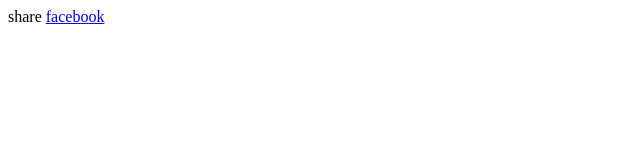
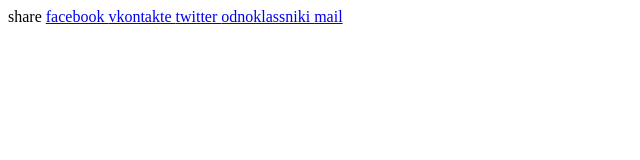
Before and after one commit to OlgaAlekseeva/OlgaAlekseeva.github.io, a plain HTML site: page index.html in a window 1280 px wide. Shown: the whole page, without its empty margins (0-640 px from the left). Drawn offline with Linux system fonts and the light colour scheme.

Commit message:
test share3

```diff
--- a/index.html
+++ b/index.html
@@ -28,8 +28,24 @@
 <body>
 share
 
+<a href="#" onclick="window.open('http://www.facebook.com/sharer.php?s=100&url=http://olgaalekseeva.github.io', '', 'toolbar=0,status=0,width=626,height=436');">
+facebook
+</a>
+
 <a href="#" onclick="window.open('http://vkontakte.ru/share.php?url=http://olgaalekseeva.github.io', '', 'toolbar=0,status=0,width=626,height=436');">
-facebook
+	vkontakte
+</a>
+
+<a href="#" onclick="window.open('http://twitter.com/share?url=http://olgaalekseeva.github.io', '', 'toolbar=0,status=0,width=626,height=436');">
+	twitter
+</a>
+
+<a href="#" onclick="window.open('http://www.odnoklassniki.ru/dk?st.cmd=addShare&st.s=1&url=http://olgaalekseeva.github.io', '', 'toolbar=0,status=0,width=626,height=436');">
+	odnoklassniki
+</a>
+
+<a href="#" onclick="window.open('http://connect.mail.ru/share?url=http://olgaalekseeva.github.io', '', 'toolbar=0,status=0,width=626,height=436');">
+	mail
 </a>
 
 </body>
```
